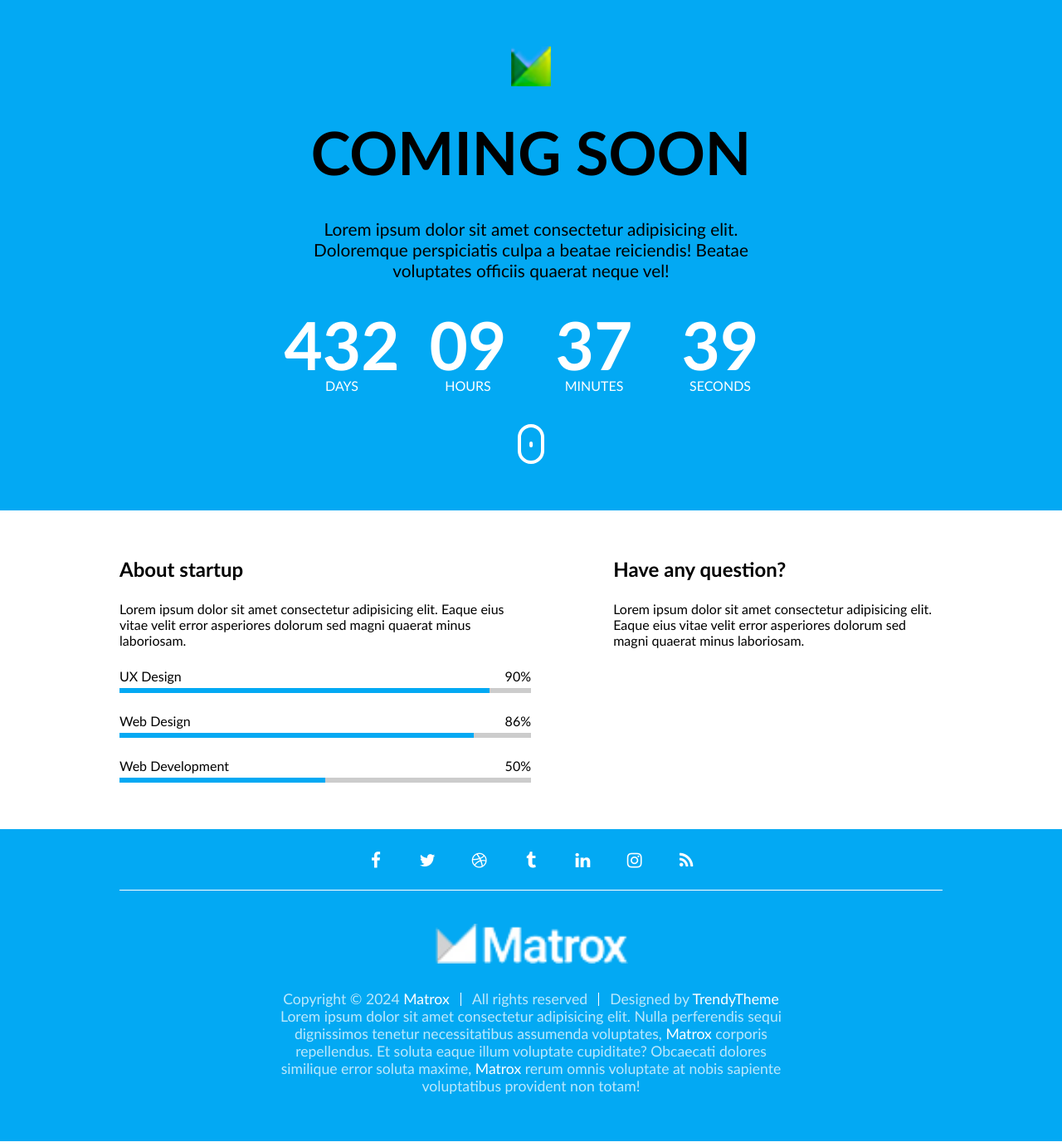
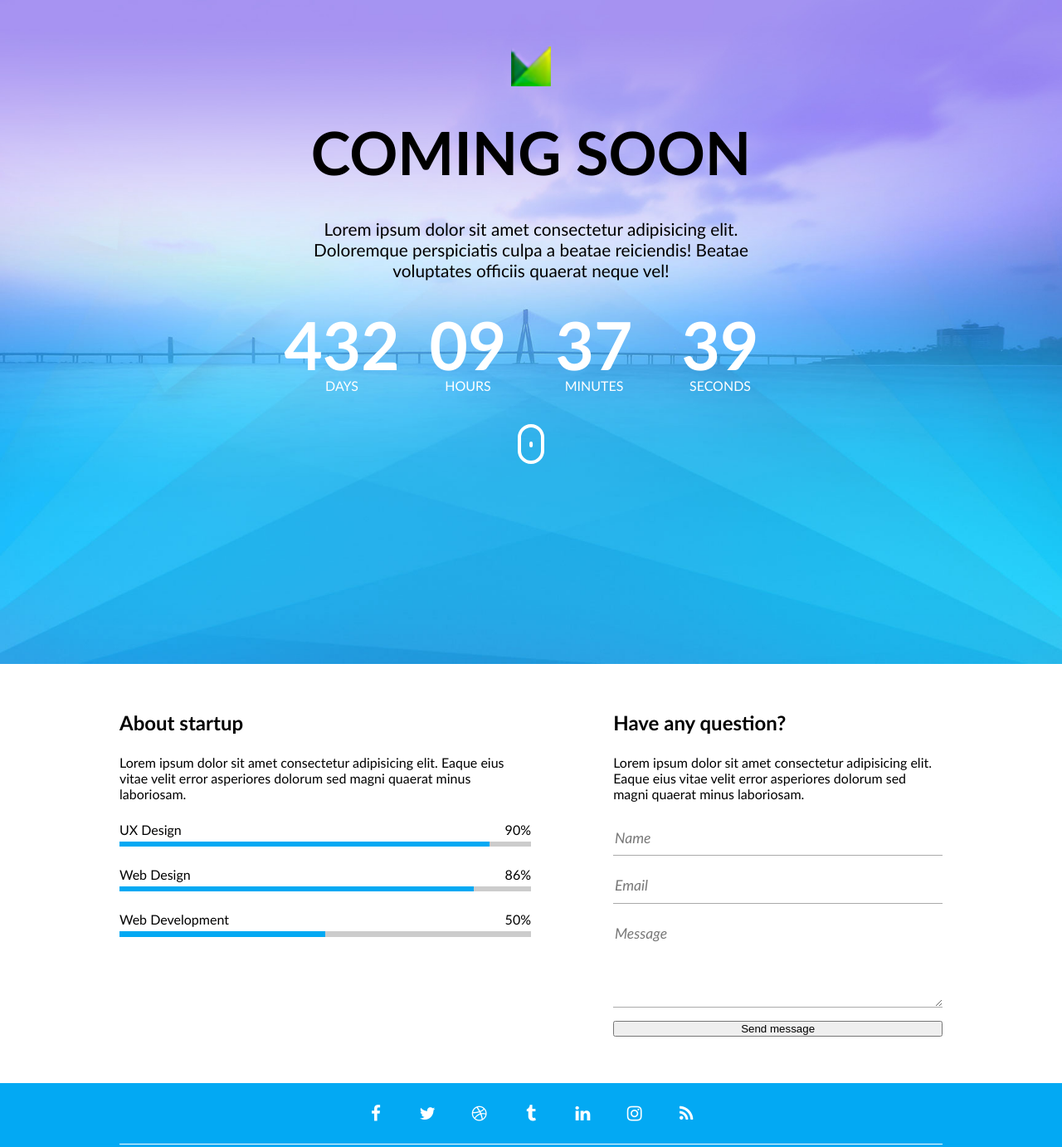
Before and after one commit to mkrivickas/44-grupe-coming-soon, a website: page index.html in a window 1280 px wide. Shown: the top 1382 px of the page at 83% size. Drawn offline with Linux system fonts and the light colour scheme.

Commit message:
Form style update

```diff
--- a/css/base/base.css
+++ b/css/base/base.css
@@ -1,3 +1,7 @@
+:root {
+  --main-color: #03a9f3;
+  --secondary-color: #ea1e63;
+}
 body,
 body * {
   margin: 0;
@@ -10,9 +14,9 @@ body {
 }
 
 .bg-main {
-  background-color: #03a9f3;
+  background-color: var(--main-color);
 }
 
 .bg-secondary {
-  background-color: #ea1e63;
+  background-color: var(--secondary-color);
 }
--- a/css/base/layout.css
+++ b/css/base/layout.css
@@ -4,21 +4,23 @@
 }
 
 .container > .row-short {
+    --width: 38rem;
+    width: var(--width);
+    margin: 0 calc(50% - var(--width) / 2);
     display: flex;
     flex-direction: column;
     align-items: center;
     gap: 2.3rem;
-  width: 38rem;
-  margin: 0 calc(50% - 19rem);
 }
 
 .container > .row {
+    --width: 62rem;
+    width: var(--width);
+    margin: 0 calc(50% - var(--width) / 2);
     display: flex;
     flex-wrap: wrap;
     justify-content: center;
     gap: 3.8rem 0%;
-    width: 62rem;
-    margin: 0 calc(50% - 31rem);
 }
 
 .container .column{
@@ -35,23 +37,20 @@
 
 @media (max-width: 68rem) {
   .container > .row {
-    width: 50rem;
-    margin: 0 calc(50% - 25rem);
+    --width: 50rem;
   }
 }
 
 @media (max-width: 56rem) {
   .container > .row {
-    width: 38rem;
-    margin: 0 calc(50% - 19rem);
+    --width: 38rem;
   }
 }
 
 @media (max-width: 44rem) {
   .container > .row,
   .container > .row-short {
-    width: 25rem;
-    margin: 0 calc(50% - 12.5rem);
+    --width: 25rem;
   }
   .container .column,
   .column.right-column {
@@ -66,8 +65,7 @@
   }
   .container > .row,
   .container > .row-short {
-    width: 100%;
-    margin: 0;
+    --width: 100%;
 }
 
 
--- /dev/null
+++ b/css/components/form.css
@@ -0,0 +1,38 @@
+.form {
+  display: flex;
+  flex-direction: column;
+  gap: 1rem;
+  font-family: "Gill Sans", "Gill Sans MT", Calibri, "Trebuchet MS", sans-serif;
+  font-size: 1.1rem;
+}
+.form label {
+  display: none;
+}
+.form input,
+.form textarea {
+  width: 100%;
+  padding: 0.5em 0.1em;
+  font-family: inherit;
+  font-size: inherit;
+  color: #000;
+  line-height: 1.3em;
+  border: none;
+  border-bottom: 0.1rem solid #aaa;
+}
+
+.form textarea {
+  min-height: 3.6em;
+  height: 6.2em;
+  max-height: 14em;
+  resize: vertical;
+}
+.form ::placeholder {
+  color: #777;
+  font-style: italic;
+}
+:focus-visible {
+  outline: 2px solid var(--main-color);
+}
+.form button {
+  padding: var(--size-combo);
+}
--- a/css/pages/home.css
+++ b/css/pages/home.css
@@ -8,9 +8,18 @@
 /* components */
 @import url(../components/clock.css);
 @import url(../components/mouse.css);
+@import url(../components/form.css);
 @import url(../components/progress-bar.css);
 
 /* CUSTOM STYLE BELOW THIS LINE */
+.hero {
+  background-image: url(../../img/background.jpg);
+  background-size: cover;
+  background-repeat: no-repeat;
+  background-position: bottom;
+  background-attachment: fixed;
+  min-height: 100vh;
+}
 .logo {
   width: 3rem;
 }
@@ -97,3 +106,8 @@ footer > .row-short a {
     transform: translateY(-50%);
   }
 }
+@media (max-width: 22rem) {
+  .main-title {
+    font-size: 3.5rem;
+  }
+}
--- a/index.html
+++ b/index.html
@@ -34,7 +34,7 @@
 
   <body>
     <main>
-      <section class="container bg-main">
+      <section class="container bg-main hero">
         <div class="row-short">
           <img class="logo" src="./img/logo.png" alt="Logo" />
           <h1 class="main-title">Coming soon</h1>
@@ -64,7 +64,7 @@
           <div class="mouse"></div>
         </div>
       </section>
-      <section class="container">
+      <section class="container main-content">
         <div class="row">
           <div class="column">
             <h2>About startup</h2>
@@ -114,6 +114,15 @@
               eius vitae velit error asperiores dolorum sed magni quaerat minus
               laboriosam.
             </p>
+            <form class="form">
+              <label for="name">Name</label>
+              <input id="name" type="text" placeholder="Name">
+              <label for="email">Email</label>
+              <input id="email" type="email" placeholder="Email">
+              <label for="message">Message</label>
+              <textarea id="message" placeholder="Message"></textarea>
+              <button>Send message</button>
+            </form>
           </div>
         </div>
       </section>
```
Also changed, not shown: img/background.jpg (added).
